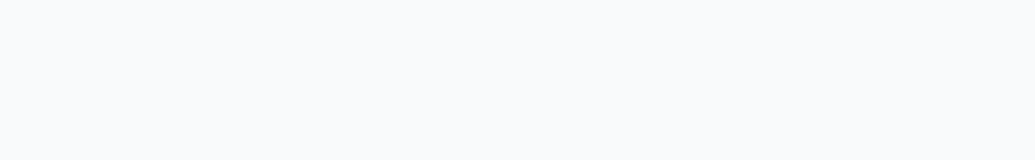
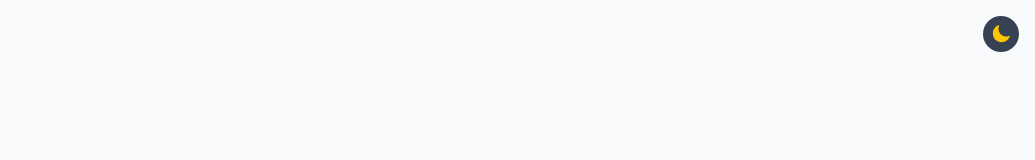
Before and after one commit to EmmanuelOBUjunior/rantPal, a Next.js app: page / in a window 1280 px wide. Shown: the top 160 px of the page, without its empty margins (245-1280 px from the left). Built offline with nearby package versions, Linux system fonts and the light colour scheme.

Commit message:
feat:updating homepage with theme toggle

```diff
--- a/app/page.tsx
+++ b/app/page.tsx
@@ -1,9 +1,11 @@
+import ToggleTheme from "@/components/ToggleTheme";
 import Image from "next/image";
 import Link from "next/link";
 
 export default function Home() {
   return (
     <main className="flex min-h-screen flex-col items-center justify-center p-4 bg-gray-50 dark:bg-gray-900 text-gray-900 dark:text-white transition-colors duration-200">
+      <div className="absolute top-4 right-4"><ToggleTheme/></div>
       <div className="max-w-3xl text-center">
         <h1 className="text-5xl font-bold mb-6 text-purple-400">RantPal</h1>
         <p className="text-xl mb-8">
```
